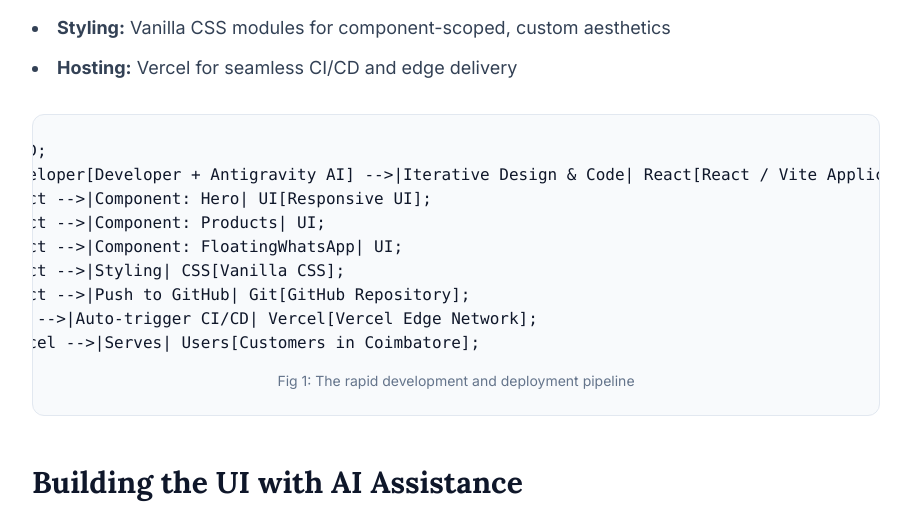
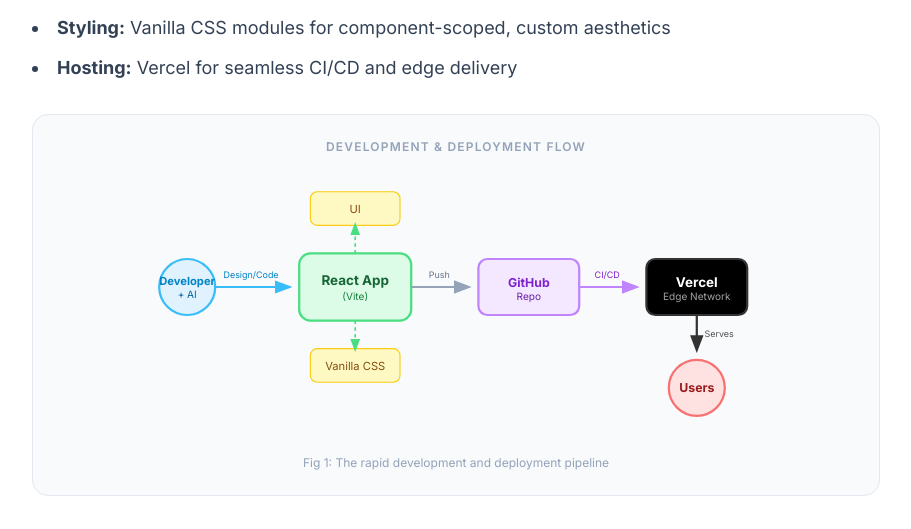
Before and after one commit to pugalvini/pugalvini.github.io, a React (Vite) app: page /blog/anish-aqua-minerals-antigravity in a window 1280 px wide. Shown: the part 1047-1576 px from the top of the page, without its empty margins (184-1095 px from the left). Built offline with nearby package versions, Linux system fonts and the light colour scheme; no server answers; the database is empty.

Commit message:
fix: replace mermaid with svg diagram in anish aqua blog post

```diff
--- a/src/pages/BlogPostAnishAqua.jsx
+++ b/src/pages/BlogPostAnishAqua.jsx
@@ -4,6 +4,69 @@
 import ReactionWidget from '../components/ReactionWidget';
 import ShareWidget from '../components/ShareWidget';
 import BlogComments from '../components/BlogComments';
+
+const DevelopmentFlowDiagram = () => (
+    <div className="my-8 p-6 bg-slate-50 rounded-2xl border border-slate-200">
+        <p className="text-center text-xs font-semibold text-slate-400 uppercase tracking-widest mb-5">Development &amp; Deployment Flow</p>
+        <svg viewBox="0 0 600 240" className="w-full max-w-2xl mx-auto block" aria-label="Development flow diagram">
+            {/* Developer */}
+            <circle cx="60" cy="100" r="25" fill="#e0f2fe" stroke="#38bdf8" strokeWidth="2"/>
+            <text x="60" y="98" textAnchor="middle" fontSize="10" fill="#0284c7" fontWeight="bold">Developer</text>
+            <text x="60" y="110" textAnchor="middle" fontSize="9" fill="#0369a1">+ AI</text>
+
+            {/* React */}
+            <rect x="160" y="70" width="100" height="60" rx="10" fill="#dcfce7" stroke="#4ade80" strokeWidth="2"/>
+            <text x="210" y="98" textAnchor="middle" fontSize="12" fontWeight="700" fill="#166534">React App</text>
+            <text x="210" y="112" textAnchor="middle" fontSize="9" fill="#15803d">(Vite)</text>
+
+            {/* UI / CSS Components */}
+            <rect x="170" y="15" width="80" height="30" rx="6" fill="#fef9c3" stroke="#facc15" strokeWidth="1"/>
+            <text x="210" y="34" textAnchor="middle" fontSize="10" fill="#854d0e">UI</text>
+
+            <rect x="170" y="155" width="80" height="30" rx="6" fill="#fef9c3" stroke="#facc15" strokeWidth="1"/>
+            <text x="210" y="174" textAnchor="middle" fontSize="10" fill="#854d0e">Vanilla CSS</text>
+
+            {/* GitHub */}
+            <rect x="320" y="75" width="90" height="50" rx="8" fill="#f3e8ff" stroke="#c084fc" strokeWidth="2"/>
+            <text x="365" y="100" textAnchor="middle" fontSize="11" fontWeight="700" fill="#7e22ce">GitHub</text>
+            <text x="365" y="112" textAnchor="middle" fontSize="9" fill="#6b21a8">Repo</text>
+
+            {/* Vercel */}
+            <rect x="470" y="75" width="90" height="50" rx="8" fill="#000000" stroke="#333333" strokeWidth="2"/>
+            <text x="515" y="100" textAnchor="middle" fontSize="12" fontWeight="700" fill="#ffffff">Vercel</text>
+            <text x="515" y="112" textAnchor="middle" fontSize="9" fill="#a3a3a3">Edge Network</text>
+
+            {/* Users */}
+            <circle cx="515" cy="190" r="25" fill="#fee2e2" stroke="#f87171" strokeWidth="2"/>
+            <text x="515" y="194" textAnchor="middle" fontSize="11" fill="#991b1b" fontWeight="bold">Users</text>
+
+            {/* Arrows */}
+            <line x1="85" y1="100" x2="150" y2="100" stroke="#38bdf8" strokeWidth="2" markerEnd="url(#arr-blue)"/>
+            <text x="117" y="92" textAnchor="middle" fontSize="8" fill="#0284c7">Design/Code</text>
+
+            <line x1="210" y1="70" x2="210" y2="45" stroke="#4ade80" strokeWidth="1.5" strokeDasharray="3" markerEnd="url(#arr-green)"/>
+            <line x1="210" y1="130" x2="210" y2="155" stroke="#4ade80" strokeWidth="1.5" strokeDasharray="3" markerEnd="url(#arr-green)"/>
+
+            <line x1="260" y1="100" x2="310" y2="100" stroke="#94a3b8" strokeWidth="2" markerEnd="url(#arr-slate)"/>
+            <text x="285" y="92" textAnchor="middle" fontSize="8" fill="#64748b">Push</text>
+
+            <line x1="410" y1="100" x2="460" y2="100" stroke="#c084fc" strokeWidth="2" markerEnd="url(#arr-purple)"/>
+            <text x="435" y="92" textAnchor="middle" fontSize="8" fill="#7e22ce">CI/CD</text>
+
+            <line x1="515" y1="125" x2="515" y2="155" stroke="#333333" strokeWidth="2" markerEnd="url(#arr-dark)"/>
+            <text x="535" y="145" textAnchor="middle" fontSize="8" fill="#525252">Serves</text>
+
+            <defs>
+                <marker id="arr-blue" markerWidth="8" markerHeight="8" refX="6" refY="3" orient="auto"><path d="M0,0 L0,6 L8,3 z" fill="#38bdf8"/></marker>
+                <marker id="arr-green" markerWidth="8" markerHeight="8" refX="6" refY="3" orient="auto"><path d="M0,0 L0,6 L8,3 z" fill="#4ade80"/></marker>
+                <marker id="arr-slate" markerWidth="8" markerHeight="8" refX="6" refY="3" orient="auto"><path d="M0,0 L0,6 L8,3 z" fill="#94a3b8"/></marker>
+                <marker id="arr-purple" markerWidth="8" markerHeight="8" refX="6" refY="3" orient="auto"><path d="M0,0 L0,6 L8,3 z" fill="#c084fc"/></marker>
+                <marker id="arr-dark" markerWidth="8" markerHeight="8" refX="6" refY="3" orient="auto"><path d="M0,0 L0,6 L8,3 z" fill="#333333"/></marker>
+            </defs>
+        </svg>
+        <p className="text-center text-xs text-slate-400 mt-3">Fig 1: The rapid development and deployment pipeline</p>
+    </div>
+);
 
 const BlogPostAnishAqua = () => {
     useEffect(() => {
@@ -66,22 +129,7 @@
                         <li><strong>Hosting:</strong> Vercel for seamless CI/CD and edge delivery</li>
                     </ul>
 
-                    <div className="my-8 overflow-hidden rounded-xl border border-slate-200 bg-slate-50 p-6">
-                        <pre className="mermaid flex justify-center bg-transparent">
-                            {`graph TD;
-    Developer[Developer + Antigravity AI] -->|Iterative Design & Code| React[React / Vite Application];
-    React -->|Component: Hero| UI[Responsive UI];
-    React -->|Component: Products| UI;
-    React -->|Component: FloatingWhatsApp| UI;
-    React -->|Styling| CSS[Vanilla CSS];
-    React -->|Push to GitHub| Git[GitHub Repository];
-    Git -->|Auto-trigger CI/CD| Vercel[Vercel Edge Network];
-    Vercel -->|Serves| Users[Customers in Coimbatore];`}
-                        </pre>
-                        <p className="text-center text-sm text-slate-500 mt-4">
-                            Fig 1: The rapid development and deployment pipeline
-                        </p>
-                    </div>
+                    <DevelopmentFlowDiagram />
 
                     <h2 className="text-3xl font-serif font-bold text-slate-900 mt-12 mb-6">
                         Building the UI with AI Assistance
```
